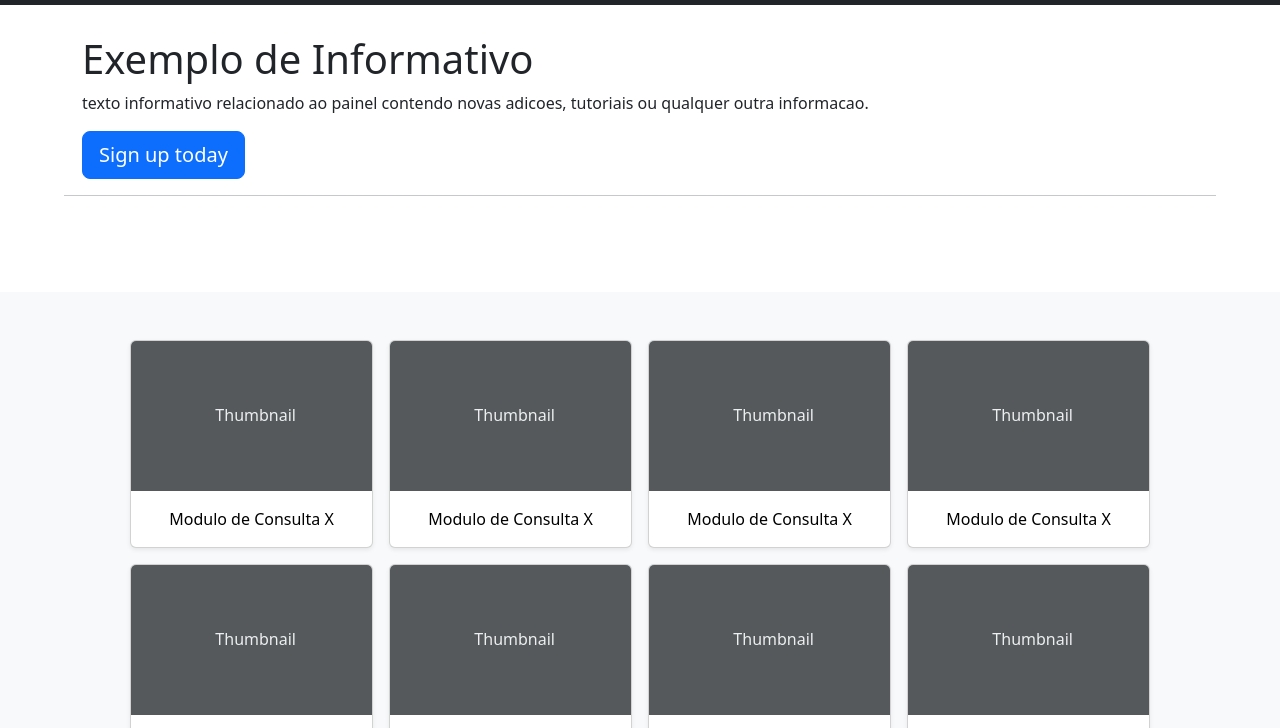
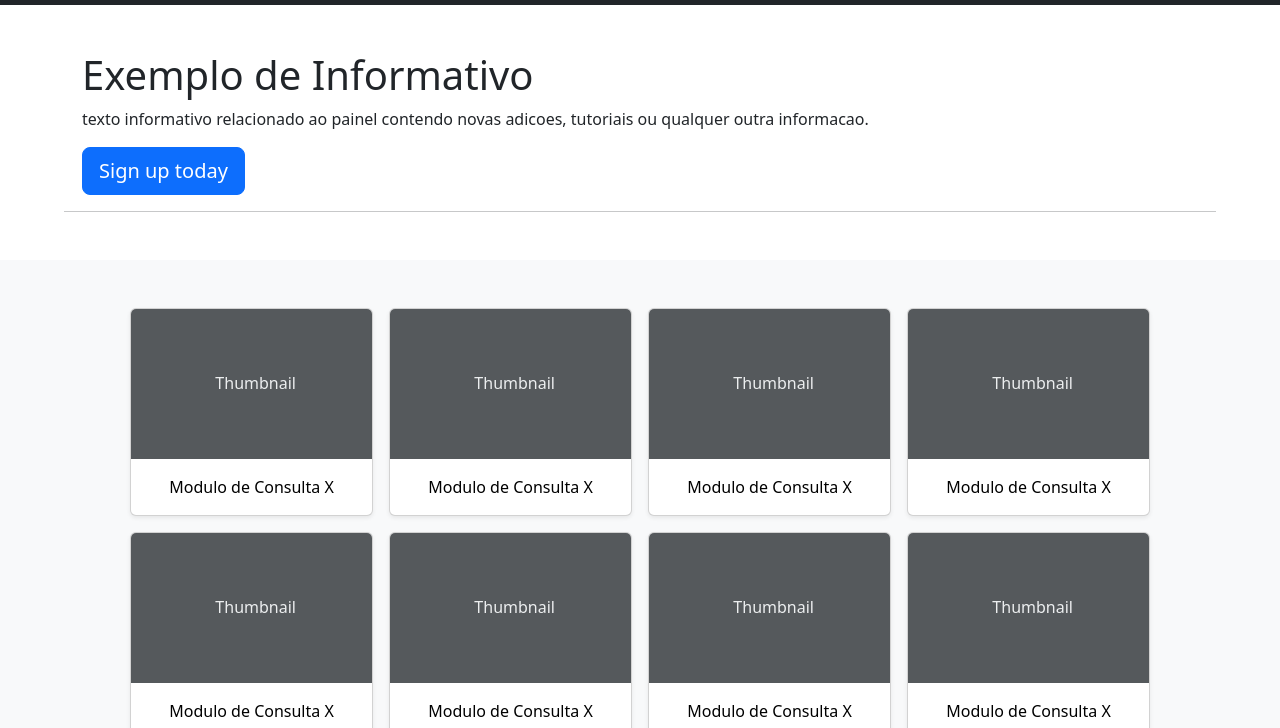
Before and after one commit to rodrigols-10/InfoUp, a plain HTML site: page InfoUp/home.html in a window 1280 px wide. Shown: the part 61-789 px from the top of the page. Drawn offline with nearby package versions, Linux system fonts and the light colour scheme.

Commit message:
correcao no home

```diff
--- a/InfoUp/home.html
+++ b/InfoUp/home.html
@@ -45,7 +45,9 @@
       </header>
 
       <main>
-        <section class="notifications my-5 pt-5">
+        <section class="notifications">
+            <div class="my-5 py-2">
+            </div>
             <div class="container">
                 <h1>Exemplo de Informativo</h1>
                 <p>texto informativo relacionado ao painel contendo novas adicoes, tutoriais ou qualquer outra informacao.</p>
```
